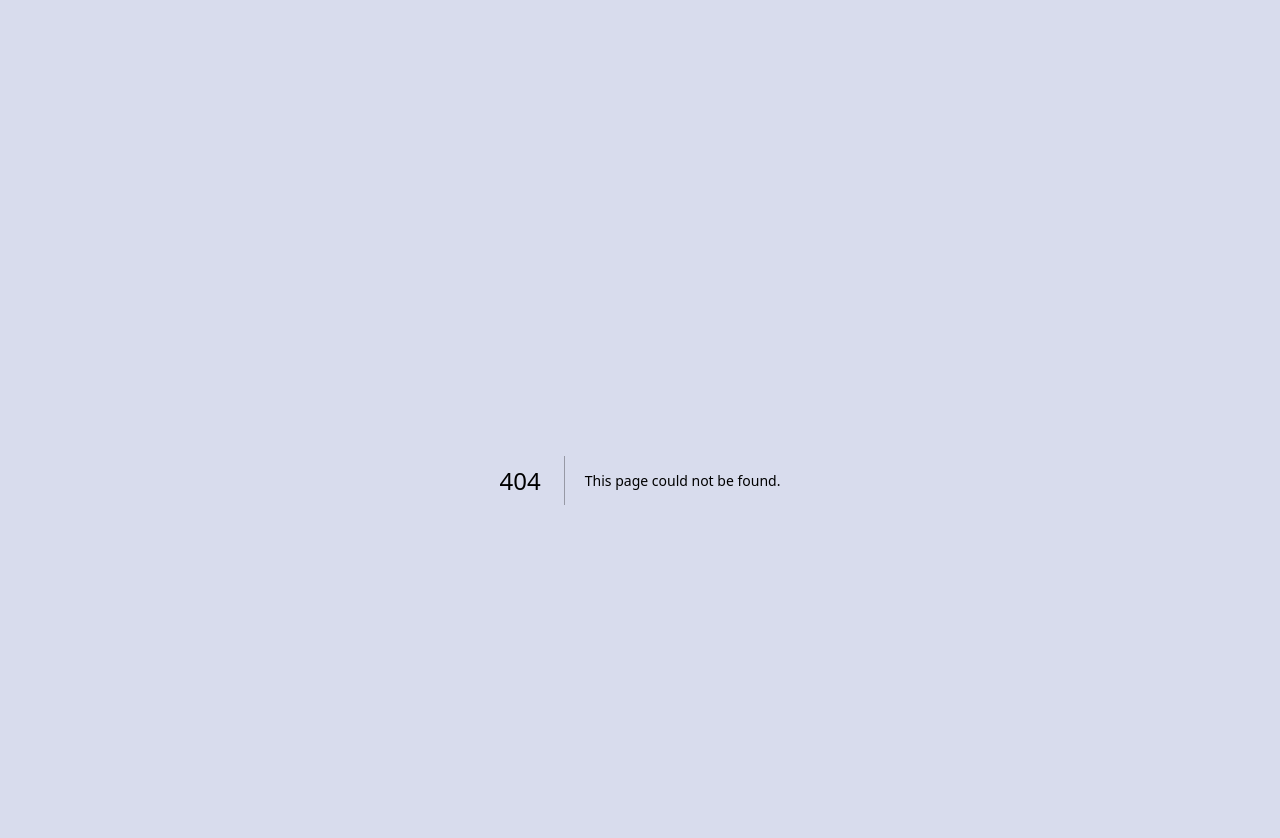
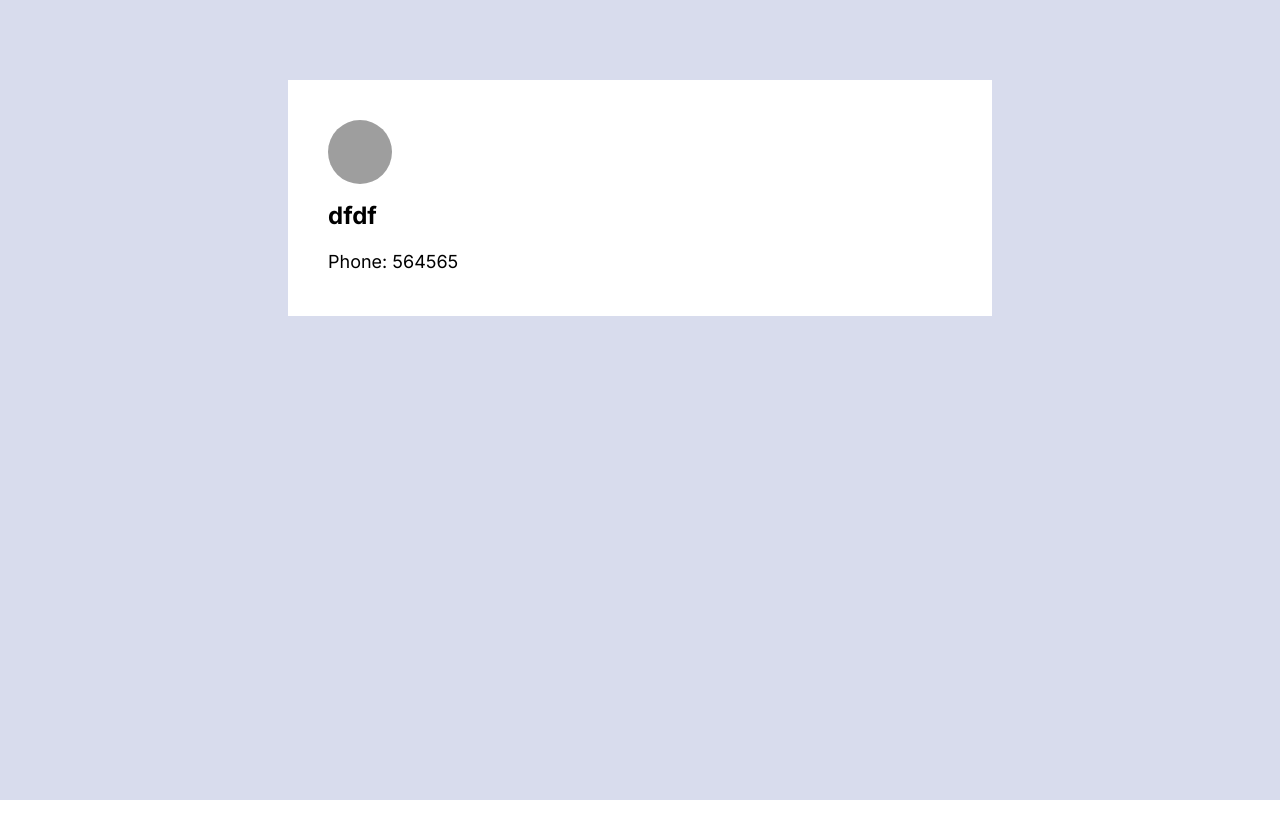
Before and after one commit to superpuper777/friends-app, a Next.js app: page /friends/1 in a window 1280 px wide. Before the commit this address had no page. Shown: the top 838 px of the page. After the commit the page ends 800 px from the top, so only its background shows below. Built offline with nearby package versions, Linux system fonts and the light colour scheme; grey boxes are pictures that could not be loaded.

Commit message:
add button and status indicator components, add styles and refactor code

```diff
--- a/app/friends/FriendItem.tsx
+++ b/app/friends/FriendItem.tsx
@@ -1,17 +1,29 @@
+"use client";
+
+import { useRouter } from "next/navigation";
 import Avatar from "@/components/Avatar";
-import { Friend } from "./page";
+import { Friend } from "@/types/friend";
+import StatusIndicator from "@/components/StatusIndicator";
+import Button from "@/components/Button";
 
 interface FriendItemProps {
   friend: Friend;
 }
+
 const FriendItem = ({ friend }: FriendItemProps) => {
+  const router = useRouter();
+  const handleDetailsClick = () => {
+    router.push(`/friends/${friend.id}`);
+  };
   return (
-    <div className="flex items-center gap-[14px]">
+    <div className="flex md:items-center xs:gap-[14px] md:justify-between md:flex-row xs:flex-col">
+      <div className="flex items-center gap-[14px] relative">
         <Avatar
           image={friend.avatarUrl}
           size={60}
-        className="w-[60px] h-[60px] overflow-hidden rounded"
+          className="w-[60px] h-[60px] overflow-hidden rounded relative"
         />
+        <StatusIndicator isOnline={friend.isOnline} />
         <div className="flex flex-col gap-1">
           <span className="font-semibold">{friend.name}</span>
           <span className="subtitle border border-main-gray rounded-[20px] px-2 py-0.5 text-center inline-block max-w-max whitespace-nowrap">
@@ -19,6 +31,9 @@ const FriendItem = ({ friend }: FriendItemProps) => {
           </span>
         </div>
       </div>
+
+      <Button text="Details" onClick={handleDetailsClick} />
+    </div>
   );
 };
 
--- /dev/null
+++ b/app/friends/[id]/page.tsx
@@ -0,0 +1,24 @@
+import { friendDetail } from "@/mock/friends";
+import Image from "next/image";
+
+const FriendPage: React.FC<{ params: { id: string } }> = async ({ params }) => {
+  //   const friend = await fetchFriend(params.id);
+
+  return (
+    <div className="bg-white p-10">
+      {friendDetail.avatarUrl && (
+        <Image
+          src={friendDetail.avatarUrl}
+          alt={friendDetail.name}
+          width={64}
+          height={64}
+          className="w-16 h-16 rounded-full mb-4"
+        />
+      )}
+      <h1 className="text-2xl font-bold mb-4">{friendDetail.name}</h1>
+      <p className="text-lg">Phone: {friendDetail.phone}</p>
+    </div>
+  );
+};
+
+export default FriendPage;
--- a/app/friends/page.tsx
+++ b/app/friends/page.tsx
@@ -1,56 +1,5 @@
-import Link from "next/link";
 import FriendItem from "./FriendItem";
-export type Friend = {
-  id: string;
-  name: string;
-  status: string;
-  avatarUrl: string;
-  isOnline: boolean;
-};
-
-const friends: Friend[] = [
-  {
-    id: "1",
-    name: "Steph Walters",
-    status: "At Work",
-    isOnline: true,
-    avatarUrl:
-      "https://img.freepik.com/free-photo/pug-dog-isolated-white-background_2829-11416.jpg?t=st=1724504077~exp=1724507677~hmac=d475fece27fa45993a86c8ba3da764f3791ad3f8ddf49810eb7430b5bd5dd327&w=740",
-  },
-
-  {
-    id: "2",
-    name: "Vlad Baratovich",
-    status: "Hangout out by the pool",
-    isOnline: false,
-    avatarUrl:
-      "https://img.freepik.com/free-photo/cute-spitz_144627-7076.jpg?t=st=1724504122~exp=1724507722~hmac=14a7d7baf276c75ad115086e0cd1cb295e808f1a274911caa3a0b0e0e9cb1cce&w=740",
-  },
-  {
-    id: "3",
-    name: "Reese Samsonite",
-    status: "At NG-conf!",
-    isOnline: true,
-    avatarUrl:
-      "https://img.freepik.com/premium-photo/dog-smile-dog-brown-white-color-background-white-color_1297251-5556.jpg?w=740",
-  },
-  {
-    id: "4",
-    name: "Edwardo Gonzalez",
-    status: "Developing something amazing",
-    isOnline: true,
-    avatarUrl:
-      "https://img.freepik.com/premium-photo/dog-with-brown-fur-coat-black-nose_1308157-175307.jpg?w=740",
-  },
-  {
-    id: "5",
-    name: "Jim Denison",
-    status: "Designing beautiful things",
-    isOnline: false,
-    avatarUrl:
-      "https://img.freepik.com/premium-photo/front-view-american-cocker-spaniel-puppy-sitting-isolated-white_191971-16610.jpg?w=826",
-  },
-];
+import { friends } from "@/mock/friends";
 
 const FriendsPage = () => {
   return (
@@ -60,11 +9,9 @@ const FriendsPage = () => {
         {friends.map((friend) => (
           <li
             key={friend.id}
-            className=" p-[14px] bg-white rounded-lg shadow-md"
+            className=" pl-[14px] pr-[24px] py-[14px] bg-white rounded-lg shadow-md"
           >
-            <Link href={`friends/${friend.id}`}>
-              <FriendItem friend={friend} />
-            </Link>
+            <FriendItem friend={friend} />
           </li>
         ))}
       </ul>
--- a/app/layout.tsx
+++ b/app/layout.tsx
@@ -16,7 +16,7 @@ export default function RootLayout({
   return (
     <html lang="en">
       <body className={inter.className}>
-        <div className="flex flex-col px-72 py-20 min-h-screen bg-main-gray bg-opacity-50">
+        <div className="flex flex-col xl:px-72 lg:px-48 md:px-14 xl:py-20 xs:py-0 min-h-screen bg-main-gray bg-opacity-50">
           <main className="flex-grow">{children}</main>
         </div>
       </body>
--- /dev/null
+++ b/components/Button.tsx
@@ -0,0 +1,17 @@
+type ButtonProps = {
+  text: string;
+  onClick: () => void;
+};
+
+const Button = ({ text, onClick }: ButtonProps) => {
+  return (
+    <button
+      className="px-5 py-2 text-white bg-blue-50 border border-blue-60 rounded"
+      onClick={onClick}
+    >
+      {text}
+    </button>
+  );
+};
+
+export default Button;
--- /dev/null
+++ b/components/StatusIndicator.tsx
@@ -0,0 +1,15 @@
+type StatusIndicatorProps = {
+  isOnline: boolean;
+};
+
+const StatusIndicator = ({ isOnline }: StatusIndicatorProps) => {
+  return (
+    <span
+      className={`absolute top-[-4px] left-[-4px] block w-3 h-3 ${
+        isOnline ? "bg-status-green" : "bg-status-bg-gray"
+      } border-2 border-white rounded-full`}
+    ></span>
+  );
+};
+
+export default StatusIndicator;
--- /dev/null
+++ b/mock/friends.ts
@@ -0,0 +1,67 @@
+import { Friend, FriendDetail } from "@/types/friend";
+
+const MockImages = [
+  "https://img.freepik.com/free-photo/beautiful-kitten-with-colorful-clouds_23-2150752964.jpg?size=626&ext=jpg&ga=GA1.1.2008272138.1723593600&semt=ais_hybrid",
+  "https://img.freepik.com/free-photo/beautiful-kitten-with-colorful-clouds_23-2150752964.jpg?size=626&ext=jpg&ga=GA1.1.2008272138.1723593600&semt=ais_hybrid",
+  "https://img.freepik.com/free-photo/beautiful-kitten-with-colorful-clouds_23-2150752964.jpg?size=626&ext=jpg&ga=GA1.1.2008272138.1723593600&semt=ais_hybrid",
+  "https://img.freepik.com/free-photo/beautiful-kitten-with-colorful-clouds_23-2150752964.jpg?size=626&ext=jpg&ga=GA1.1.2008272138.1723593600&semt=ais_hybrid",
+];
+
+export const friends: Friend[] = [
+  {
+    id: "1",
+    name: "Steph Walters",
+    status: "At Work",
+    isOnline: true,
+    avatarUrl:
+      "https://img.freepik.com/free-photo/pug-dog-isolated-white-background_2829-11416.jpg?t=st=1724504077~exp=1724507677~hmac=d475fece27fa45993a86c8ba3da764f3791ad3f8ddf49810eb7430b5bd5dd327&w=740",
+  },
+
+  {
+    id: "2",
+    name: "Vlad Baratovich",
+    status: "Hangout out by the pool",
+    isOnline: true,
+    avatarUrl:
+      "https://img.freepik.com/free-photo/cute-spitz_144627-7076.jpg?t=st=1724504122~exp=1724507722~hmac=14a7d7baf276c75ad115086e0cd1cb295e808f1a274911caa3a0b0e0e9cb1cce&w=740",
+  },
+  {
+    id: "3",
+    name: "Reese Samsonite",
+    status: "At NG-conf!",
+    isOnline: false,
+    avatarUrl:
+      "https://img.freepik.com/premium-photo/dog-smile-dog-brown-white-color-background-white-color_1297251-5556.jpg?w=740",
+  },
+  {
+    id: "4",
+    name: "Edwardo Gonzalez",
+    status: "Developing something amazing",
+    isOnline: true,
+    avatarUrl:
+      "https://img.freepik.com/premium-photo/dog-with-brown-fur-coat-black-nose_1308157-175307.jpg?w=740",
+  },
+  {
+    id: "5",
+    name: "Jim Denison",
+    status: "Designing beautiful things",
+    isOnline: false,
+    avatarUrl:
+      "https://img.freepik.com/premium-photo/front-view-american-cocker-spaniel-puppy-sitting-isolated-white_191971-16610.jpg?w=826",
+  },
+];
+
+export const friendDetail: FriendDetail = {
+  id: 3,
+  name: "dfdf",
+  status: "string",
+  bio: "string",
+  phone: "564565",
+  address: "sdsfsdfsd",
+  city: "Minsk",
+  state: "",
+  zipcode: "2323",
+  avatarUrl: MockImages[0],
+  photos: MockImages,
+  isOnline: true,
+};
--- a/tailwind.config.ts
+++ b/tailwind.config.ts
@@ -9,6 +9,9 @@ const config: Config = {
   ],
   theme: {
     extend: {
+      screens: {
+        xs: "309px",
+      },
       colors: {
         blue: {
           50: "#2e57fa",
--- /dev/null
+++ b/types/friend.ts
@@ -0,0 +1,22 @@
+export type Friend = {
+  id: string;
+  name: string;
+  status: string;
+  avatarUrl: string;
+  isOnline: boolean;
+};
+
+export type FriendDetail = {
+  id: number;
+  name: string;
+  status: string;
+  bio: string;
+  phone: string;
+  address: string;
+  city: string;
+  state: string;
+  zipcode: string;
+  avatarUrl: string;
+  photos: string[];
+  isOnline: boolean;
+};
```
Lines whose indentation alone changed are shown as unchanged.
